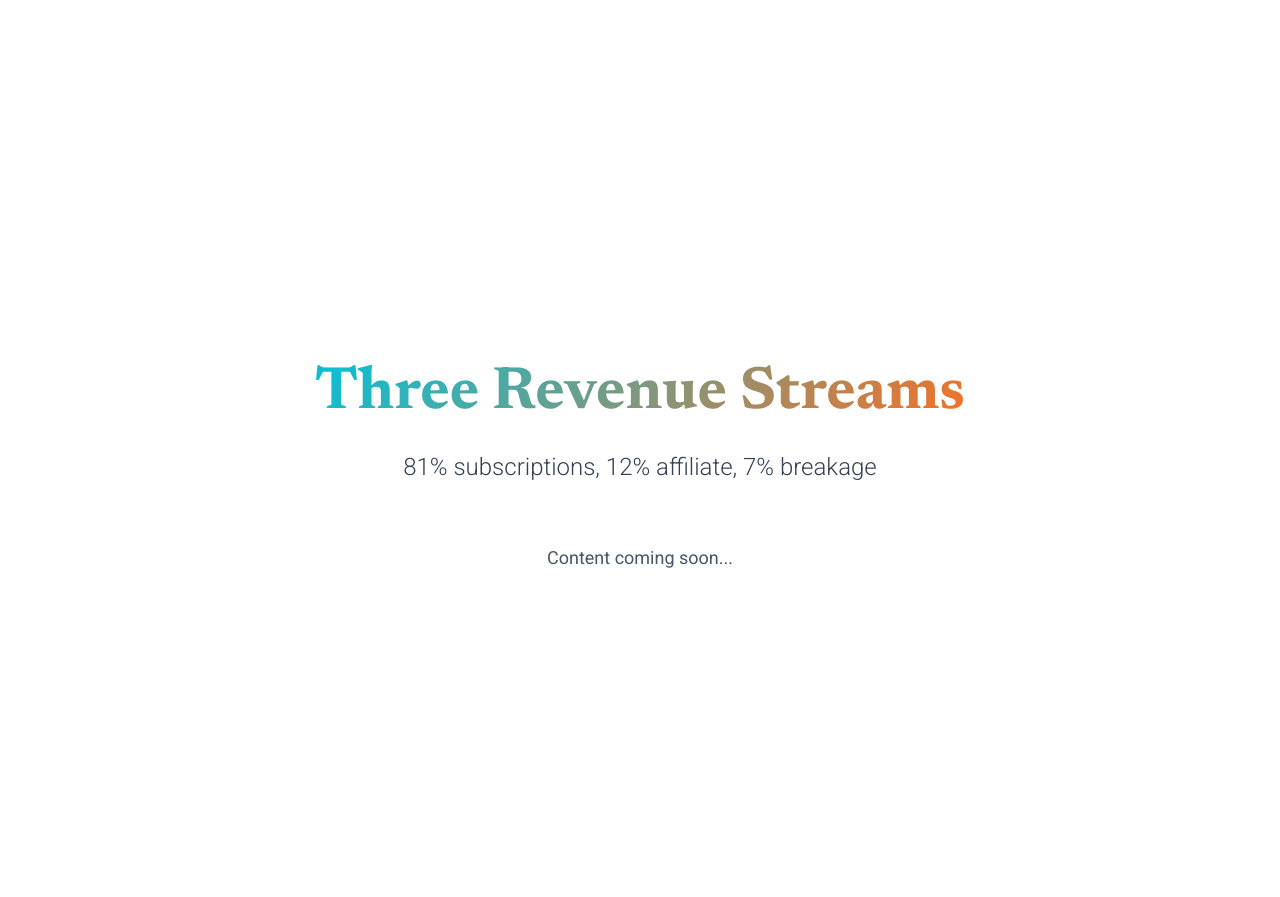
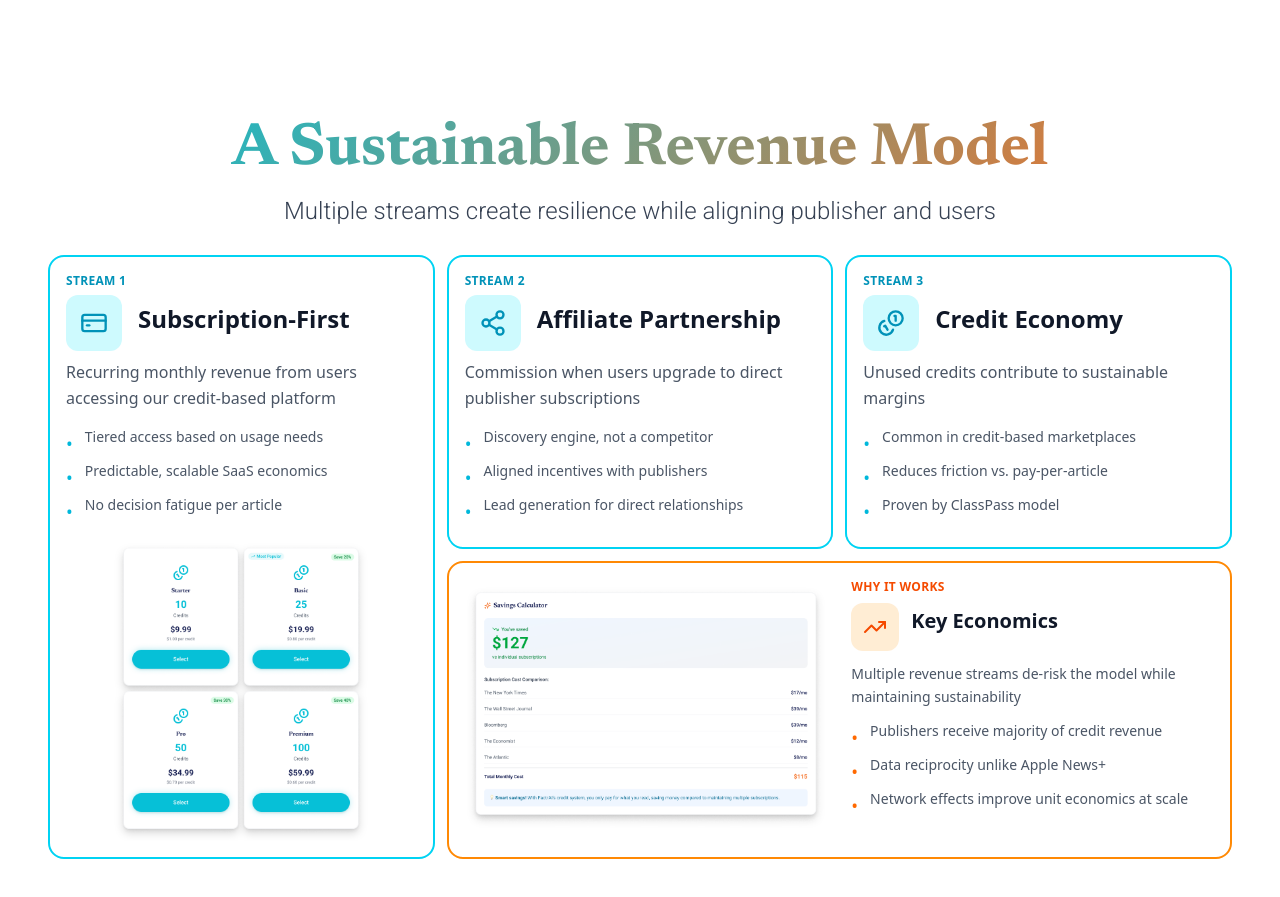
Before and after one commit to joshua-daniel-lee/factr-pitch, a Next.js app: page / in a window 1280 px wide. Shown: the part 5560-6457 px from the top of the page. Built offline with nearby package versions, Linux system fonts and the light colour scheme.

Commit message:
section 8 done

```diff
--- a/app/page.tsx
+++ b/app/page.tsx
@@ -2,7 +2,7 @@
 
 import { motion } from 'framer-motion';
 import Image from 'next/image';
-import { Mail, ExternalLink } from 'lucide-react';
+import { Mail, ExternalLink, CreditCard, Share2, Coins, TrendingUp, Image as ImageIcon } from 'lucide-react';
 import Navbar from '@/components/layout/Navbar';
 import Slide from '@/components/layout/Slide';
 import SlideNav from '@/components/layout/SlideNav';
@@ -503,13 +503,7 @@ export default function Home() {
             />
 
             {/* Card 1: User Authentication - Image TOP */}
-            <motion.div
-              initial={{ y: 50, opacity: 0 }}
-              whileInView={{ y: 0, opacity: 1 }}
-              transition={{ duration: 0.6, delay: 0.2 }}
-              viewport={{ once: true }}
-              className="relative pt-10"
-            >
+            <div className="relative pt-10">
               {/* Step Number Badge - Floating Above */}
               <div className="absolute -top-8 left-1/2 -translate-x-1/2 z-20 flex items-center justify-center w-12 h-12 rounded-full bg-cyan-500 text-white font-bold text-xl shadow-lg shadow-cyan-500/30">
                 1
@@ -546,16 +540,10 @@ export default function Home() {
                   </ul>
                 </div>
               </div>
-            </motion.div>
+            </div>
 
             {/* Card 2: Content Access - Image BOTTOM */}
-            <motion.div
-              initial={{ y: 50, opacity: 0 }}
-              whileInView={{ y: 0, opacity: 1 }}
-              transition={{ duration: 0.6, delay: 0.4 }}
-              viewport={{ once: true }}
-              className="relative pt-10"
-            >
+            <div className="relative pt-10">
               {/* Step Number Badge - Floating Above */}
               <div className="absolute -top-8 left-1/2 -translate-x-1/2 z-20 flex items-center justify-center w-12 h-12 rounded-full bg-cyan-500 text-white font-bold text-xl shadow-lg shadow-cyan-500/30">
                 2
@@ -592,7 +580,7 @@ export default function Home() {
                   />
                 </div>
               </div>
-            </motion.div>
+            </div>
 
             {/* Card 3: Publisher Payout - Image MIDDLE */}
             <div className="relative pt-10">
@@ -861,26 +849,17 @@ export default function Home() {
                 <h4 className="text-base font-medium text-gray-600">The Stack</h4>
 
                 <div className="space-y-3">
-                  <div>
-                    <h5 className="text-sm font-medium text-gray-700 mb-0.5">FedCM</h5>
                   <p className="text-xs text-gray-500 leading-relaxed">
-                      Browser-level authentication without 3rd-party cookies, production-ready in Google Chrome.
+                    <strong className="text-gray-700">FedCM</strong> is browser-level authentication without 3rd-party cookies, production-ready in Google Chrome.
                   </p>
-                  </div>
 
-                  <div>
-                    <h5 className="text-sm font-medium text-gray-700 mb-0.5">OAuth/JWT</h5>
                   <p className="text-xs text-gray-500 leading-relaxed">
-                      Secure publisher access with decentralized control through publisher SDKs.
+                    <strong className="text-gray-700">OAuth/JWT</strong> is secure publisher access with decentralized control through publisher SDKs.
                   </p>
-                  </div>
 
-                  <div>
-                    <h5 className="text-sm font-medium text-gray-700 mb-0.5">SmartReader AI</h5>
                   <p className="text-xs text-gray-500 leading-relaxed">
-                      Dynamic pricing optimization powered by real-time traffic analysis.
+                    <strong className="text-gray-700">SmartReader AI</strong> is dynamic pricing optimization powered by real-time traffic analysis.
                   </p>
-                  </div>
                 </div>
               </div>
             </motion.div>
@@ -890,19 +869,179 @@ export default function Home() {
 
       {/* Slide 7: Business Model */}
       <Slide id="business" background="white">
-        <Container className="text-center">
-          <Heading level="h2" className="mb-6 gradient-text">
-            Three Revenue Streams
+        <div className="w-full max-w-[1600px] mx-auto px-6 sm:px-8 lg:px-12 pb-12">
+          {/* Header */}
+          <div className="text-center mb-6">
+            <motion.div
+              initial={{ y: 20, opacity: 0 }}
+              whileInView={{ y: 0, opacity: 1 }}
+              transition={{ duration: 0.6 }}
+              viewport={{ once: true }}
+            >
+              <Heading level="h2" className="mb-3 gradient-text">
+                A Sustainable Revenue Model
               </Heading>
-          <Text variant="lead" className="max-w-3xl mx-auto">
-            81% subscriptions, 12% affiliate, 7% breakage
+              <Text variant="lead" className="max-w-3xl mx-auto text-gray-700">
+                Multiple streams create resilience while aligning publisher and users
               </Text>
-          <div className="mt-8 p-6 bg-white rounded-2xl max-w-2xl mx-auto">
-            <Text variant="body" className="text-gray-600">
-              Content coming soon...
-            </Text>
+            </motion.div>
           </div>
-        </Container>
+
+          {/* Bento Grid Layout - 4 Sections */}
+          <div className="grid grid-cols-1 md:grid-cols-2 lg:grid-cols-3 gap-3 auto-rows-auto">
+
+            {/* Section 1: Subscription-First - Tall Card */}
+            <div className="lg:row-span-2 bg-white border-2 border-cyan-400 rounded-2xl p-4 hover:shadow-xl hover:shadow-cyan-500/10 transition-all duration-300">
+              <p className="text-xs font-semibold text-cyan-600 uppercase tracking-wide mb-1.5">Stream 1</p>
+              <div className="flex items-start gap-4 mb-2">
+                <div className="flex-shrink-0 w-14 h-14 rounded-xl bg-cyan-100 flex items-center justify-center">
+                  <CreditCard className="w-7 h-7 text-cyan-600" />
+                </div>
+                <h3 className="text-2xl font-bold text-gray-900 mt-2">Subscription-First</h3>
+              </div>
+              <p className="text-base text-gray-600 mb-4 leading-relaxed">
+                Recurring monthly revenue from users accessing our credit-based platform
+              </p>
+              <ul className="space-y-1 text-sm text-gray-600 mb-4">
+                <li className="flex items-start">
+                  <span className="text-cyan-500 mr-3 mt-0.5 text-lg">•</span>
+                  <span>Tiered access based on usage needs</span>
+                </li>
+                <li className="flex items-start">
+                  <span className="text-cyan-500 mr-3 mt-0.5 text-lg">•</span>
+                  <span>Predictable, scalable SaaS economics</span>
+                </li>
+                <li className="flex items-start">
+                  <span className="text-cyan-500 mr-3 mt-0.5 text-lg">•</span>
+                  <span>No decision fatigue per article</span>
+                </li>
+              </ul>
+
+              {/* Subscription Tiers Chart */}
+              <div className="mt-auto">
+                <div className="relative w-full h-[300px] rounded-xl overflow-hidden">
+                  <Image
+                    src="/business-model/subscription-tiers.png"
+                    alt="Subscription tier pricing visualization"
+                    fill
+                    className="object-contain p-1 drop-shadow-lg"
+                    sizes="(max-width: 768px) 100vw, 300px"
+                  />
+                </div>
+              </div>
+            </div>
+
+            {/* Section 2: Affiliate Partnership - Standard Card */}
+            <div className="bg-white border-2 border-cyan-400 rounded-2xl p-4 hover:shadow-xl hover:shadow-cyan-500/10 transition-all duration-300">
+              <p className="text-xs font-semibold text-cyan-600 uppercase tracking-wide mb-1.5">Stream 2</p>
+              <div className="flex items-start gap-4 mb-2">
+                <div className="flex-shrink-0 w-14 h-14 rounded-xl bg-cyan-100 flex items-center justify-center">
+                  <Share2 className="w-7 h-7 text-cyan-600" />
+                </div>
+                <h3 className="text-2xl font-bold text-gray-900 mt-2">Affiliate Partnership</h3>
+              </div>
+              <p className="text-base text-gray-600 mb-4 leading-relaxed">
+                Commission when users upgrade to direct publisher subscriptions
+              </p>
+              <ul className="space-y-1 text-sm text-gray-600">
+                <li className="flex items-start">
+                  <span className="text-cyan-500 mr-3 mt-0.5 text-lg">•</span>
+                  <span>Discovery engine, not a competitor</span>
+                </li>
+                <li className="flex items-start">
+                  <span className="text-cyan-500 mr-3 mt-0.5 text-lg">•</span>
+                  <span>Aligned incentives with publishers</span>
+                </li>
+                <li className="flex items-start">
+                  <span className="text-cyan-500 mr-3 mt-0.5 text-lg">•</span>
+                  <span>Lead generation for direct relationships</span>
+                </li>
+              </ul>
+            </div>
+
+            {/* Section 3: Credit Economy - Standard Card */}
+            <div className="bg-white border-2 border-cyan-400 rounded-2xl p-4 hover:shadow-xl hover:shadow-cyan-500/10 transition-all duration-300">
+              <p className="text-xs font-semibold text-cyan-600 uppercase tracking-wide mb-1.5">Stream 3</p>
+              <div className="flex items-start gap-4 mb-2">
+                <div className="flex-shrink-0 w-14 h-14 rounded-xl bg-cyan-100 flex items-center justify-center">
+                  <Coins className="w-7 h-7 text-cyan-600" />
+                </div>
+                <h3 className="text-2xl font-bold text-gray-900 mt-2">Credit Economy</h3>
+              </div>
+              <p className="text-base text-gray-600 mb-4 leading-relaxed">
+                Unused credits contribute to sustainable margins
+              </p>
+              <ul className="space-y-1 text-sm text-gray-600">
+                <li className="flex items-start">
+                  <span className="text-cyan-500 mr-3 mt-0.5 text-lg">•</span>
+                  <span>Common in credit-based marketplaces</span>
+                </li>
+                <li className="flex items-start">
+                  <span className="text-cyan-500 mr-3 mt-0.5 text-lg">•</span>
+                  <span>Reduces friction vs. pay-per-article</span>
+                </li>
+                <li className="flex items-start">
+                  <span className="text-cyan-500 mr-3 mt-0.5 text-lg">•</span>
+                  <span>Proven by ClassPass model</span>
+                </li>
+              </ul>
+            </div>
+
+            {/* Section 4: Key Economics - Wide Card spanning 2 columns */}
+            <div className="md:col-span-2 lg:col-span-2 bg-white border-2 border-orange-400 rounded-2xl p-4 hover:shadow-xl hover:shadow-orange-500/10 transition-all duration-300">
+
+              {/* 2-Column Layout: Image Left, Content Right */}
+              <div className="grid grid-cols-1 md:grid-cols-2 gap-6">
+                {/* Left: Revenue Model Chart */}
+                <div className="relative w-full h-64 rounded-xl overflow-hidden">
+                  <Image
+                    src="/business-model/revenue-model.png"
+                    alt="Revenue model visualization"
+                    fill
+                    className="object-contain p-1 drop-shadow-lg"
+                    sizes="(max-width: 768px) 100vw, (max-width: 1200px) 50vw, 400px"
+                  />
+                </div>
+
+                {/* Right: Label + Title + Description + Stacked Bullets */}
+                <div className="flex flex-col">
+                  {/* Label */}
+                  <p className="text-xs font-semibold text-orange-600 uppercase tracking-wide mb-2">Why It Works</p>
+
+                  {/* Title with Icon */}
+                  <div className="flex items-start gap-3 mb-3">
+                    <div className="flex-shrink-0 w-12 h-12 rounded-xl bg-orange-100 flex items-center justify-center">
+                      <TrendingUp className="w-6 h-6 text-orange-600" />
+                    </div>
+                    <h3 className="text-xl font-bold text-gray-900 mt-1">Key Economics</h3>
+                  </div>
+
+                  {/* Description */}
+                  <p className="text-sm text-gray-600 mb-3 leading-relaxed">
+                    Multiple revenue streams de-risk the model while maintaining sustainability
+                  </p>
+
+                  {/* Bullets */}
+                  <ul className="space-y-1 text-sm text-gray-600">
+                    <li className="flex items-start">
+                      <span className="text-orange-500 mr-3 mt-0.5 text-lg">•</span>
+                      <span>Publishers receive majority of credit revenue</span>
+                    </li>
+                    <li className="flex items-start">
+                      <span className="text-orange-500 mr-3 mt-0.5 text-lg">•</span>
+                      <span>Data reciprocity unlike Apple News+</span>
+                    </li>
+                    <li className="flex items-start">
+                      <span className="text-orange-500 mr-3 mt-0.5 text-lg">•</span>
+                      <span>Network effects improve unit economics at scale</span>
+                    </li>
+                  </ul>
+                </div>
+              </div>
+            </div>
+
+          </div>
+        </div>
       </Slide>
 
       {/* Slide 8: Market Opportunity */}
```
Also changed, not shown: components/ui/PainPointCard.tsx (+3 -8 lines), components/ui/StatCard.tsx (+2 -6 lines), components/ui/ValuePropCard.tsx (+2 -6 lines), public/business-model/revenue-model.png (added), public/business-model/subscription-tiers.png (added). Lines whose indentation alone changed are shown as unchanged.
